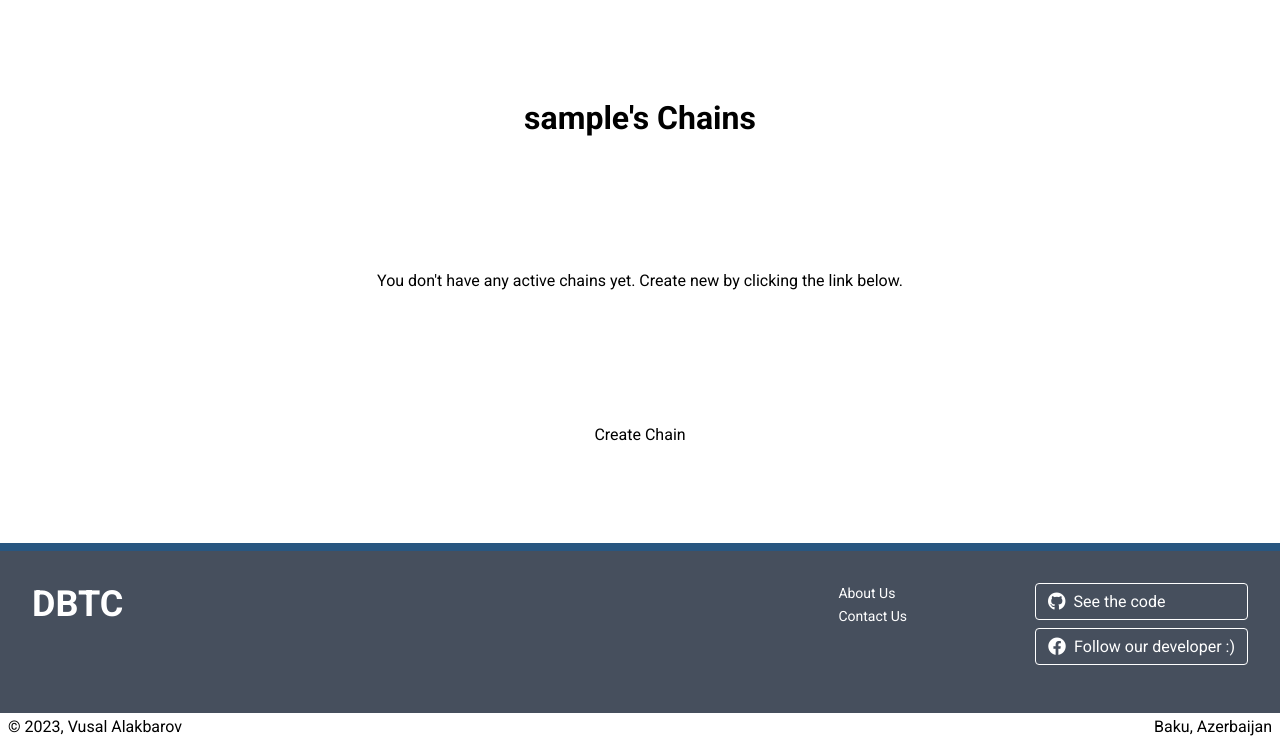
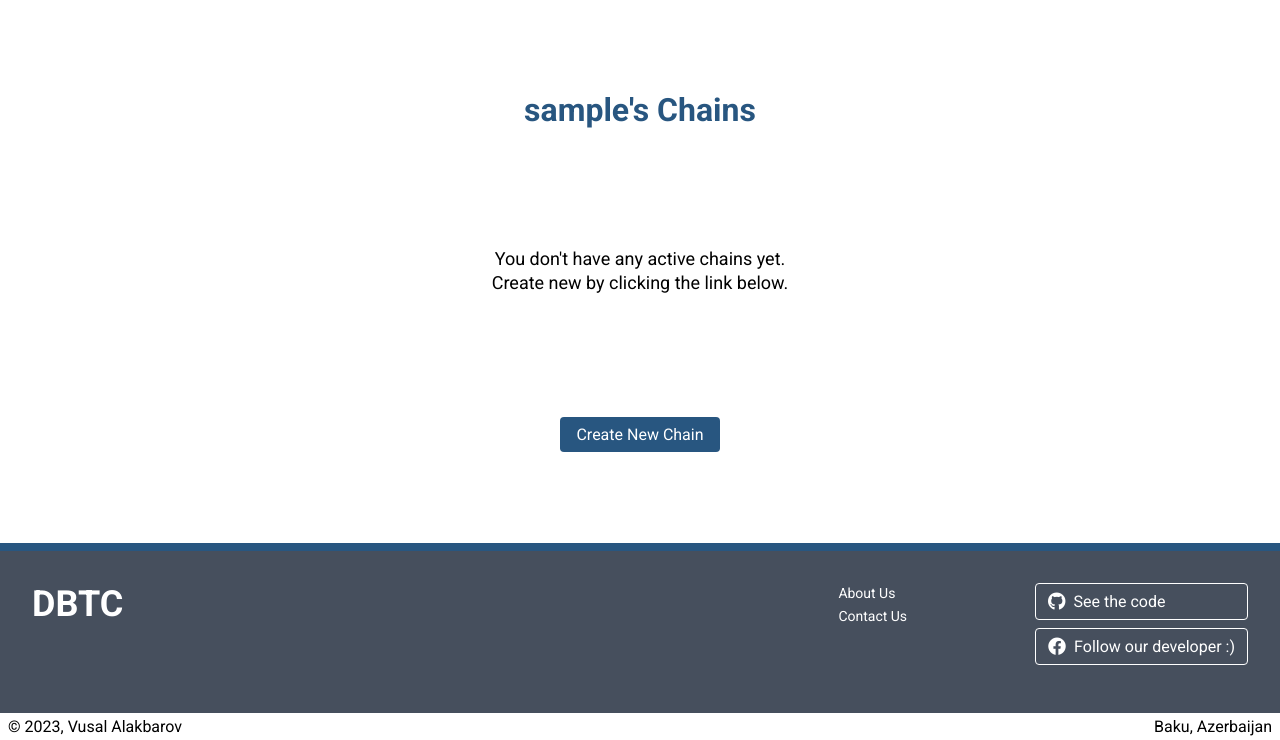
Before and after one commit to iamvusalalakbarov/dbtc, a PHP site: page / in a window 1280 px wide. Shown: the part 60-800 px from the top of the page. Run offline with PHP 8.4, Linux system fonts and the light colour scheme; the visitor is signed in with stand-in values (Sample User, id 1); data that the repository does not hold is empty.

Commit message:
Made some visual changes for styling

```diff
--- a/view/css/style.css
+++ b/view/css/style.css
@@ -112,6 +112,75 @@ body main.home a:hover {
   color: #fff;
   background: #285680;
 }
+body main.chains table {
+  border: 2px solid #285680;
+  border-collapse: collapse;
+  margin-bottom: 8px;
+}
+body main.chains table tr,
+body main.chains table tr > td,
+body main.chains table th {
+  border: 1px solid #285680;
+}
+body main.chains table tr td,
+body main.chains table tr th {
+  text-align: center;
+  padding: 8px 16px;
+}
+body main.chains table tr th {
+  color: #fff;
+  border-color: #fff;
+  background: #285680;
+}
+body main.chains table tr th.date .month {
+  font-size: 12px;
+}
+body main.chains table tr th.date .day {
+  font-size: 20px;
+}
+body main.chains table tr td {
+  font-size: 18px;
+  font-weight: 700;
+  color: #285680;
+  position: relative;
+}
+body main.chains table tr td.last-day label {
+  cursor: pointer;
+}
+body main.chains table tr td label {
+  display: block;
+  width: 100%;
+  height: 100%;
+  position: absolute;
+  top: 0;
+  left: 0;
+}
+body main.chains table tr td label.crossed {
+  background: url("../img/cross-blue.png") no-repeat center/contain;
+  background-size: 60%;
+}
+body main.chains table tr td label input {
+  display: none;
+}
+body main.chains p {
+  max-width: 320px;
+  font-size: 18px;
+  text-align: center;
+  line-height: 24px;
+}
+body main.chains a.create-chain {
+  display: block;
+  padding: 8px 16px;
+  border-radius: 4px;
+  text-align: center;
+  color: #fff;
+  background-color: #285680;
+  margin-top: 4px;
+  transition: 200ms background-color ease-in;
+}
+body main.chains a.create-chain:hover {
+  background: #1e4161;
+}
 body main.log-in h3, body main.sign-up h3 {
   font-size: 24px;
   color: #285680;
@@ -169,6 +238,10 @@ body main.about div {
 }
 body main.about div p {
   line-height: 20px;
+}
+body main h1 {
+  text-align: center;
+  color: #285680;
 }
 body main button {
   display: block;
--- a/view/home.php
+++ b/view/home.php
@@ -38,19 +38,20 @@ if (isset($_SESSION["loggedIn"]) && isset($_SESSION["username"])) {
             <form method="POST">
                 <table>
                     <tr>
-                        <td>Chain Name</td>
+                        <th>Chain Name</th>
                         <?php
                         $date = new DateTime();
                         $date->sub(new DateInterval("P10D"));
                         ?>
                         <?php for ($i = 10; $i > 0; $i--) : ?>
-                            <td>
+                            <th class="date">
                                 <?php $date->add(new DateInterval("P1D")); ?>
                                 <div class="month"><?php echo $date->format("F"); ?></div>
                                 <div class="day"><?php echo $date->format("d"); ?></div>
-                            </td>
+                            </th>
                         <?php endfor; ?>
-                        <td>Length</td>
+                        <th>Length</th>
+                        <th>Deletion</th>
                     </tr>
                     <?php foreach ($activeChains as $chain) : ?>
                         <tr>
@@ -64,10 +65,10 @@ if (isset($_SESSION["loggedIn"]) && isset($_SESSION["username"])) {
                             <?php for ($i = 9; $i > 0; $i--) : ?>
                                 <td>
                                     <?php $date->add(new DateInterval("P1D")); ?>
-                                    <span <?php echo ($chainDate >= $date) ? "class='crossed'" : ""; ?>></span>
+                                    <label <?php echo ($chainDate >= $date) ? "class='crossed'" : ""; ?>></label>
                                 </td>
                             <?php endfor; ?>
-                            <td>
+                            <td class="last-day">
                                 <?php $date->add(new DateInterval("P1D")); ?>
                                 <label <?php echo ($chainDate >= $date) ? "class='crossed'" : ""; ?>>
                                     <input type="checkbox" name="">
@@ -77,7 +78,7 @@ if (isset($_SESSION["loggedIn"]) && isset($_SESSION["username"])) {
                             <td>
                                 <form method="POST">
                                     <input type="hidden" name="delete" value="<?php echo $chain["chainID"]; ?>">
-                                    <button type="submit">Delete</button>
+                                    <button type="submit"><i class="fas fa-trash-alt"></i></button>
                                 </form>
                             </td>
                         </tr>
@@ -90,7 +91,7 @@ if (isset($_SESSION["loggedIn"]) && isset($_SESSION["username"])) {
             <p>You don't have any active chains yet. Create new by clicking the link below.</p>
         <?php endif; ?>
 
-        <a href="create-chain">Create Chain</a>
+        <a href="create-chain" class="create-chain">Create New Chain</a>
     </main>
 
 <?php endif; ?>
--- a/view/scss/style.scss
+++ b/view/scss/style.scss
@@ -139,6 +139,96 @@ body {
       }
     }
 
+    &.chains {
+      table {
+        border: 2px solid $myBlue;
+        border-collapse: collapse;
+        margin-bottom: 8px;
+
+        tr,
+        tr > td,
+        th {
+          border: 1px solid $myBlue;
+        }
+
+        tr {
+          td,
+          th {
+            text-align: center;
+            padding: 8px 16px;
+          }
+
+          th {
+            color: #fff;
+            border-color: #fff;
+            background: $myBlue;
+
+            &.date {
+              .month {
+                font-size: 12px;
+              }
+
+              .day {
+                font-size: 20px;
+              }
+            }
+          }
+
+          td {
+            font-size: 18px;
+            font-weight: 700;
+            color: $myBlue;
+            position: relative;
+
+            &.last-day label {
+              cursor: pointer;
+            }
+
+            label {
+              display: block;
+              width: 100%;
+              height: 100%;
+              position: absolute;
+              top: 0;
+              left: 0;
+
+              &.crossed {
+                background: url("../img/cross-blue.png") no-repeat
+                  center/contain;
+                background-size: 60%;
+              }
+
+              input {
+                display: none;
+              }
+            }
+          }
+        }
+      }
+
+      p {
+        max-width: 320px;
+        font-size: 18px;
+        text-align: center;
+        line-height: 24px;
+      }
+
+      a.create-chain {
+        display: block;
+        padding: 8px 16px;
+        border-radius: 4px;
+        text-align: center;
+        color: #fff;
+        background-color: $myBlue;
+        margin-top: 4px;
+        transition: 200ms background-color ease-in;
+
+        &:hover {
+          background: darken($myBlue, 8);
+        }
+      }
+    }
+
     &.log-in,
     &.sign-up {
       h3 {
@@ -215,6 +305,11 @@ body {
           line-height: 20px;
         }
       }
+    }
+
+    h1 {
+      text-align: center;
+      color: $myBlue;
     }
 
     button {
```
Also changed, not shown: view/contact.php (+25 -3 lines), view/img/cross-blue.png (added), view/img/cross.png (added), 1 other file.
